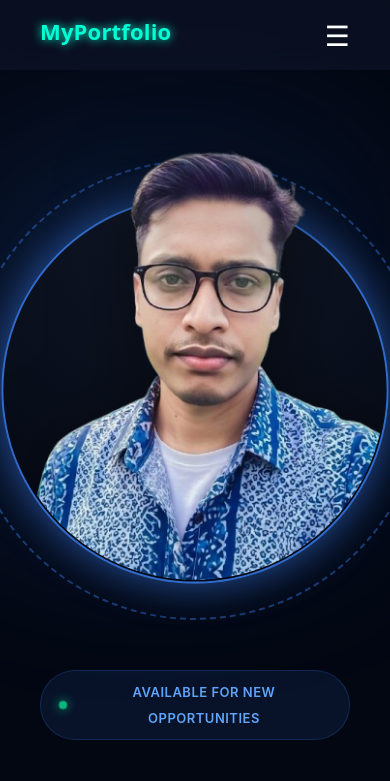
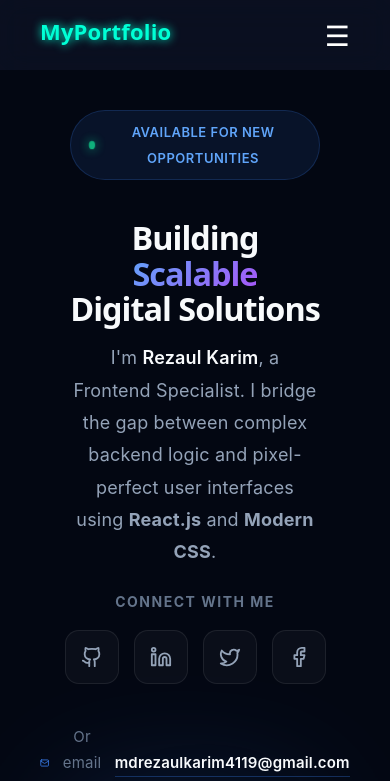
Before and after one commit to rezaul3950/react-portfolio, a React (Vite) app: page / in a window 390 px wide. Shown: the top 781 px of the page. Built offline with nearby package versions, Linux system fonts and the light colour scheme.

Commit message:
Update hero section for mobile responsiveness

```diff
--- a/src/components/Hero/Hero.css
+++ b/src/components/Hero/Hero.css
@@ -196,9 +196,97 @@
   left: 0;
   z-index: 0;
 }
+/* --- Desktop Layout (Keep your original code as it is) --- */
 
+/* --- Mobile & Tablet Optimization --- */
 @media (max-width: 1024px) {
-  .hero-container { flex-direction: column-reverse; text-align: center; padding: 80px 20px; }
-  .hero-left { margin-top: 40px; display: flex; flex-direction: column; align-items: center; }
-  .social-links, .cta-minimal { justify-content: center; }
+  .hero {
+    min-height: 100vh;
+    padding-top: 80px; /* Navbar theke halka gap */
+    display: flex;
+    align-items: center;
+  }
+
+  .hero-container {
+    flex-direction: column;
+    text-align: center;
+    justify-content: center;
+    gap: 0; /* Gap zero kora hoyeche jate faka na thake */
+  }
+
+  .hero-left {
+    width: 100%;
+    display: flex;
+    flex-direction: column;
+    align-items: center;
+    z-index: 10;
+  }
+
+  /* Text Content Scaling */
+  .hero-title {
+    font-size: 2.2rem;
+    margin-bottom: 15px;
+    letter-spacing: -1px;
+  }
+
+  .hero-description {
+    font-size: 1rem;
+    margin-bottom: 20px;
+    max-width: 450px;
+  }
+
+  /* --- PICTURE SECTION (Exactly like Desktop, just smaller) --- */
+  .hero-right {
+    width: 100%;
+    display: flex;
+    justify-content: center;
+    margin-top: -20px; /* Text er ektu kache niye ashar jonno */
+    margin-bottom: 40px;
+  }
+
+  .premium-wrapper {
+    /* Shudhu scale komiye design thik rakha hoyeche */
+    transform: scale(0.75);
+    margin-bottom: -50px; /* Extra faka komanor jonno */
+  }
+
+  /* --- SOCIAL & EMAIL (Picture er niche) --- */
+  .hero-social-wrapper {
+    width: 100%;
+    display: flex;
+    flex-direction: column;
+    align-items: center;
+    margin-top: 0;
+  }
+
+  .social-links {
+    justify-content: center;
+    margin-bottom: 15px;
+  }
+
+  .cta-minimal {
+    justify-content: center;
+  }
 }
+
+/* Extra Small Screen (Mobile Phone) */
+@media (max-width: 480px) {
+  .hero {
+    padding-top: 60px;
+  }
+
+  .hero-title {
+    font-size: 1.8rem;
+  }
+
+  .premium-wrapper {
+    /* Aro chhoto screen e aro ektu scale down */
+    transform: scale(0.65);
+    margin-top: -60px;
+    margin-bottom: -80px;
+  }
+
+  .hero-social-wrapper {
+    margin-top: 0;
+  }
+}
--- a/src/components/Hero/Hero.jsx
+++ b/src/components/Hero/Hero.jsx
@@ -20,13 +20,15 @@ const Hero = () => {
     <section className="hero">
       <div className="hero-container">
 
-        {/* LEFT SIDE */}
+        {/* LEFT SIDE: Content */}
         <motion.div
           className="hero-left"
           variants={containerVariants}
           initial="hidden"
           animate="visible"
         >
+          {/* Mobile Ordering এর জন্য উপরের টেক্সটগুলোকে আলাদা ডিভে রাখা হয়েছে */}
+          <div className="hero-text-content">
             <motion.div className="badge" variants={itemVariants}>
               <span className="dot"></span>
               <span className="badge-text">Available for new opportunities</span>
@@ -42,7 +44,9 @@ const Hero = () => {
               I bridge the gap between complex backend logic and pixel-perfect
               user interfaces using <strong>React.js</strong> and <strong>Modern CSS</strong>.
             </motion.p>
+          </div>
 
+          {/* Social and Email: মোবাইলে এটি ছবির নিচে চলে যাবে */}
           <motion.div className="hero-social-wrapper" variants={itemVariants}>
             <p className="social-label">Connect with me</p>
             <div className="social-links">
@@ -68,7 +72,7 @@ const Hero = () => {
           </motion.div>
         </motion.div>
 
-        {/* RIGHT SIDE: Animated Circles */}
+        {/* RIGHT SIDE: Picture */}
         <motion.div
           className="hero-right"
           initial={{ opacity: 0, scale: 0.9 }}
@@ -77,35 +81,10 @@ const Hero = () => {
         >
           <div className="premium-wrapper">
             <div className="glow-blur-1"></div>
-
-            {/* Animated Rotating Dash Ring */}
-            <motion.div
-              className="decorative-ring"
-              animate={{ rotate: 360 }}
-              transition={{ duration: 15, repeat: Infinity, ease: "linear" }}
-            ></motion.div>
-
-            {/* Animated Pulsing Neon Circle */}
-            <motion.div
-              className="neon-circle-bg"
-              animate={{
-                boxShadow: [
-                  "0 0 20px rgba(59, 130, 246, 0.3)",
-                  "0 0 40px rgba(59, 130, 246, 0.6)",
-                  "0 0 20px rgba(59, 130, 246, 0.3)"
-                ],
-                scale: [1, 1.02, 1]
-              }}
-              transition={{ duration: 4, repeat: Infinity, ease: "easeInOut" }}
-            ></motion.div>
-
+            <motion.div className="decorative-ring" animate={{ rotate: 360 }} transition={{ duration: 15, repeat: Infinity, ease: "linear" }}></motion.div>
+            <div className="neon-circle-bg"></div>
             <div className="photo-box">
-               <motion.img
-                src={heroImg}
-                alt="Rezaul Karim"
-                className="hero-photo-pro"
-                whileHover={{ scale: 1.05 }}
-              />
+               <motion.img src={heroImg} alt="Rezaul Karim" className="hero-photo-pro" whileHover={{ scale: 1.05 }} />
             </div>
           </div>
         </motion.div>
```
Lines whose indentation alone changed are shown as unchanged.
